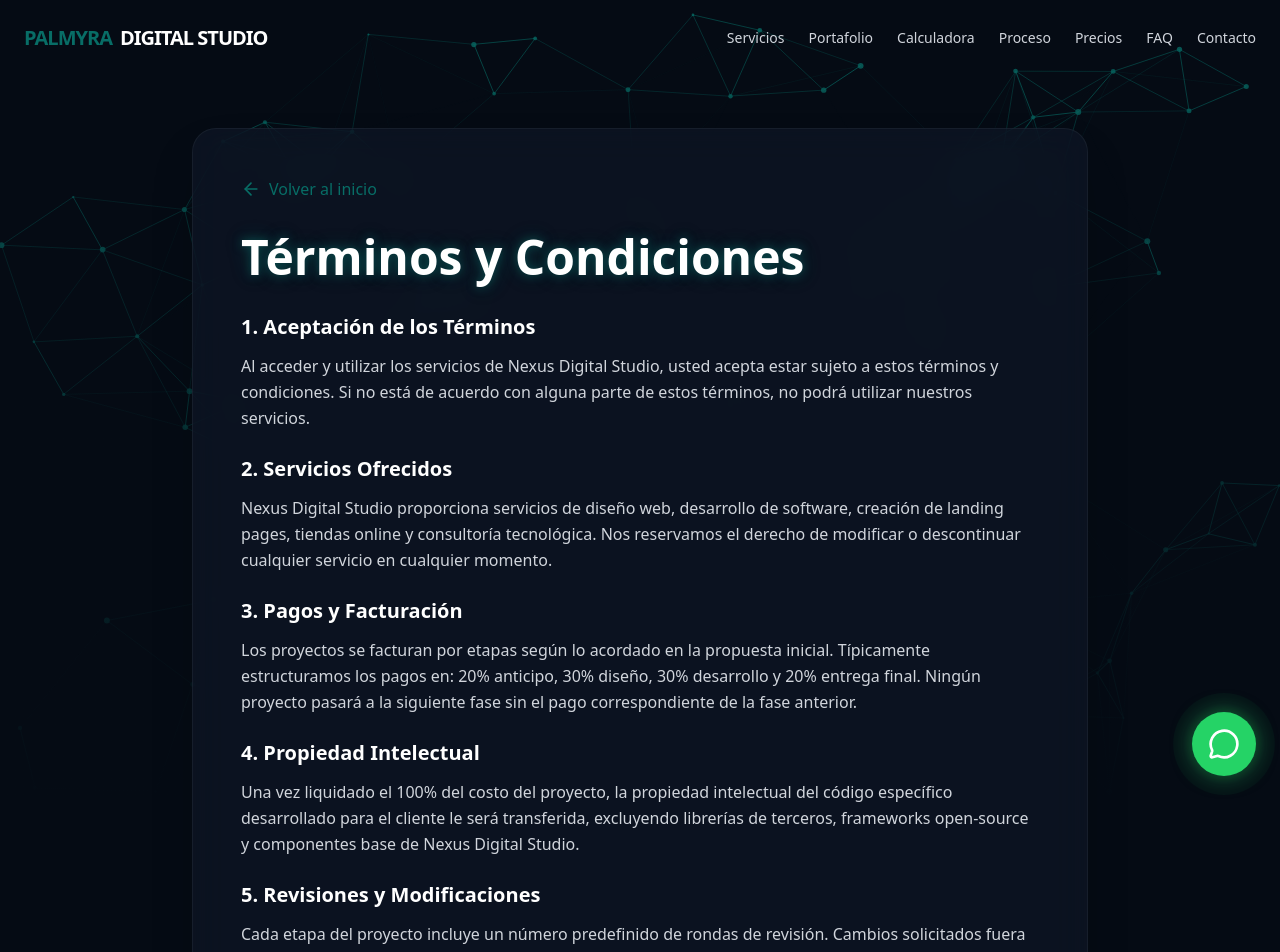
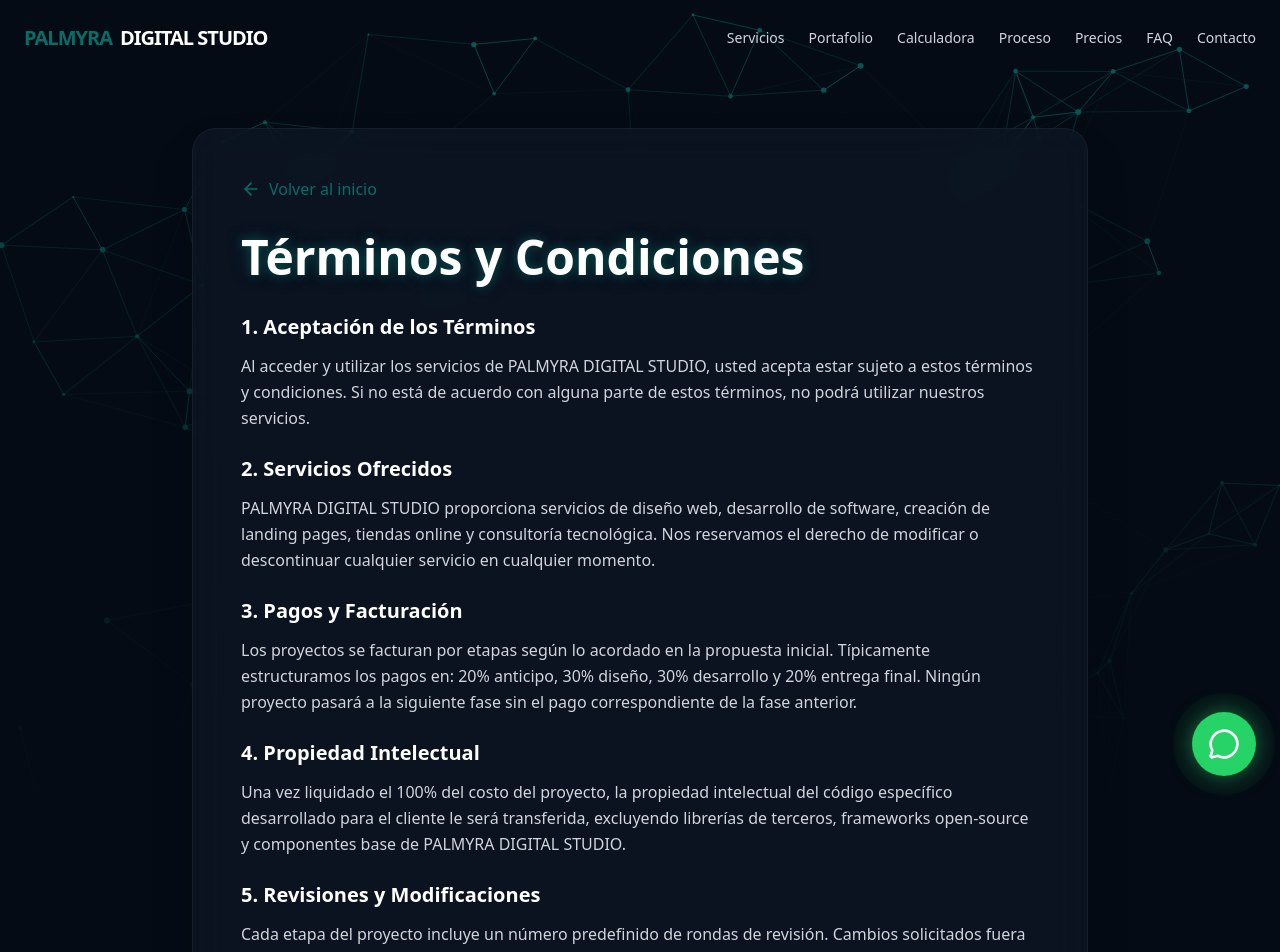
Before and after one commit to Cristian0311/Nexus-Digital-Studio, a React (Vite) app: page /terms in a window 1280 px wide. Shown: the top 952 px of the page. Built offline with nearby package versions, Linux system fonts and the light colour scheme.

Commit message:
Update terms brand name

```diff
--- a/src/pages/Terms.tsx
+++ b/src/pages/Terms.tsx
@@ -13,12 +13,12 @@ export default function Terms() {
         <div className="space-y-6 text-gray-300 leading-relaxed">
           <section>
             <h2 className="text-xl font-bold text-white mb-3">1. Aceptación de los Términos</h2>
-            <p>Al acceder y utilizar los servicios de Nexus Digital Studio, usted acepta estar sujeto a estos términos y condiciones. Si no está de acuerdo con alguna parte de estos términos, no podrá utilizar nuestros servicios.</p>
+            <p>Al acceder y utilizar los servicios de PALMYRA DIGITAL STUDIO, usted acepta estar sujeto a estos términos y condiciones. Si no está de acuerdo con alguna parte de estos términos, no podrá utilizar nuestros servicios.</p>
           </section>
 
           <section>
             <h2 className="text-xl font-bold text-white mb-3">2. Servicios Ofrecidos</h2>
-            <p>Nexus Digital Studio proporciona servicios de diseño web, desarrollo de software, creación de landing pages, tiendas online y consultoría tecnológica. Nos reservamos el derecho de modificar o descontinuar cualquier servicio en cualquier momento.</p>
+            <p>PALMYRA DIGITAL STUDIO proporciona servicios de diseño web, desarrollo de software, creación de landing pages, tiendas online y consultoría tecnológica. Nos reservamos el derecho de modificar o descontinuar cualquier servicio en cualquier momento.</p>
           </section>
 
           <section>
@@ -28,7 +28,7 @@ export default function Terms() {
 
           <section>
             <h2 className="text-xl font-bold text-white mb-3">4. Propiedad Intelectual</h2>
-            <p>Una vez liquidado el 100% del costo del proyecto, la propiedad intelectual del código específico desarrollado para el cliente le será transferida, excluyendo librerías de terceros, frameworks open-source y componentes base de Nexus Digital Studio.</p>
+            <p>Una vez liquidado el 100% del costo del proyecto, la propiedad intelectual del código específico desarrollado para el cliente le será transferida, excluyendo librerías de terceros, frameworks open-source y componentes base de PALMYRA DIGITAL STUDIO.</p>
           </section>
 
           <section>
```
